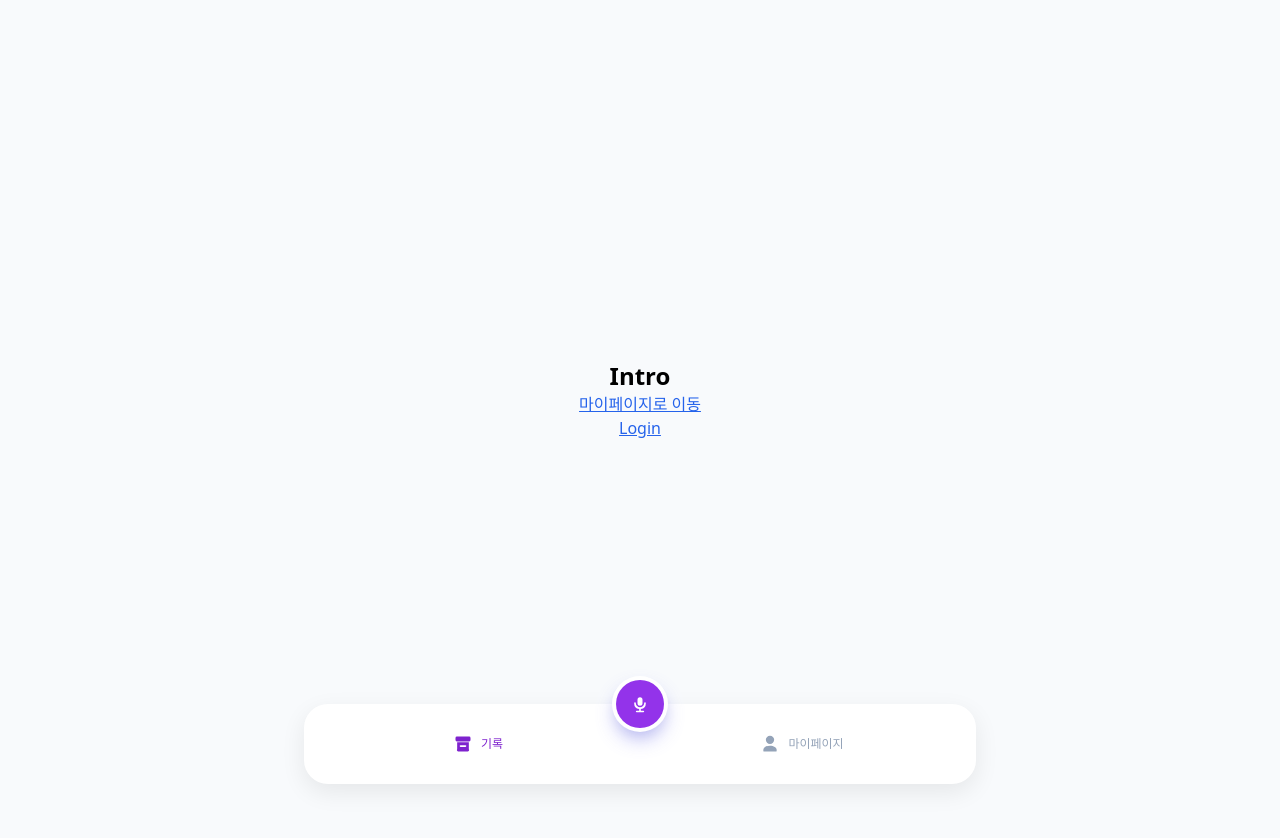
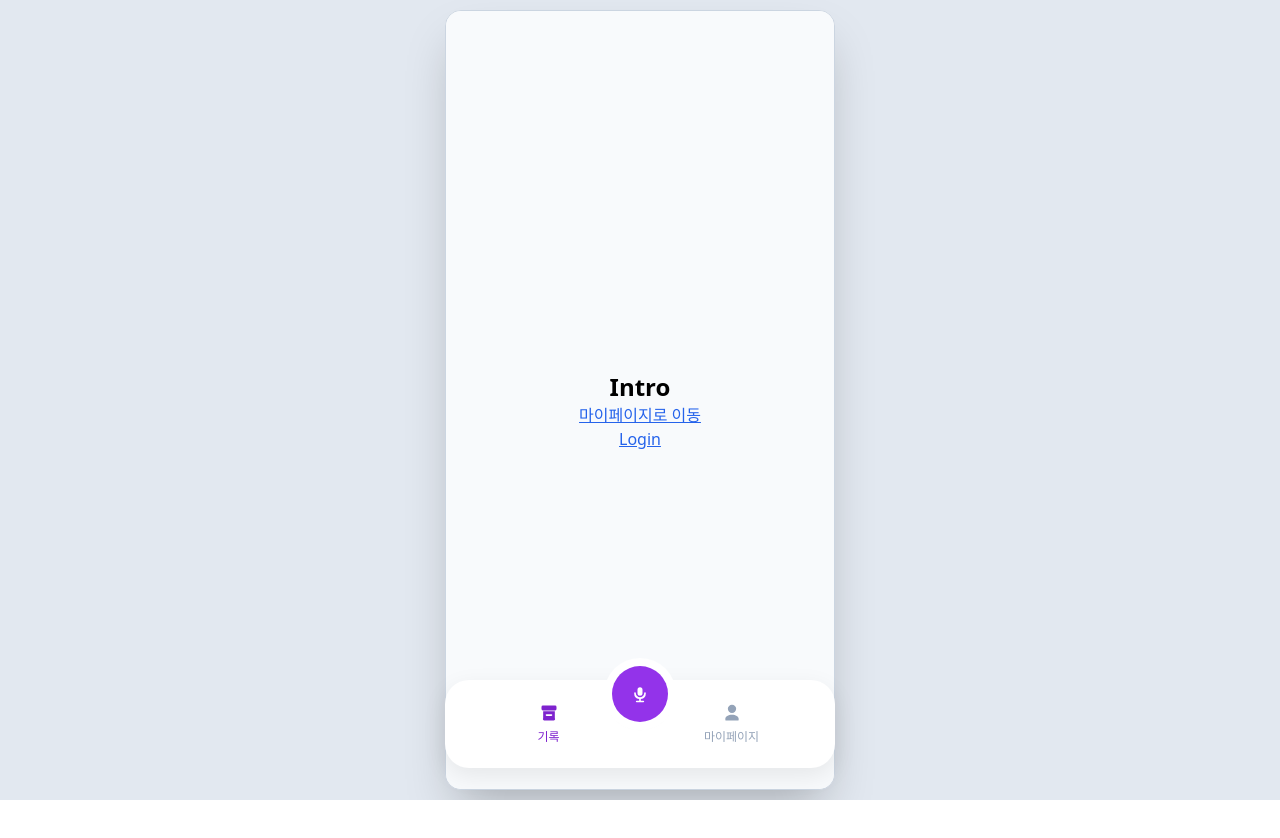
Before and after one commit to taeranlee/maumii, a React (Vite) app: page / in a window 1280 px wide. Shown: the top 838 px of the page. After the commit the page ends 800 px from the top, so only its background shows below. Built offline with nearby package versions, Linux system fonts and the light colour scheme.

Commit message:
feat:navigation width 변경

```diff
--- a/src/App.jsx
+++ b/src/App.jsx
@@ -5,6 +5,7 @@ import Login from "./pages/Login.jsx";
 import Register from "./pages/Register.jsx";
 import Mypage from "./pages/Mypage.jsx";
 import Navigation from "./components/Navigation.jsx";
+import Layout from "./components/Layout.jsx";
 
 export default function App() {
   const location = useLocation();
@@ -26,10 +27,14 @@ export default function App() {
   const hideNav = ["/login", "/register"].includes(location.pathname); // 로그인/회원가입에서 숨김
 
   return (
-    <div className="min-h-screen bg-slate-50 pb-24">
+    <Layout>
+      <div className="min-h-screen bg-slate-50 pb-[calc(88px+env(safe-area-inset-bottom))]">
         <Routes>
           <Route path="/" element={<Intro />} />
-        <Route path="/record" element={<div className="p-6">녹음 페이지</div>} />
+          <Route
+            path="/record"
+            element={<div className="p-6">녹음 페이지</div>}
+          />
           <Route path="/mypage" element={<Mypage />} />
           <Route path="/login" element={<Login />} />
           <Route path="/register" element={<Register />} />
@@ -37,7 +42,7 @@ export default function App() {
         </Routes>
 
         {!hideNav && (
-        <div className="fixed inset-x-0 bottom-4 px-4">
+          <div className="absolute inset-x-4 bottom-4">
             <Navigation
               active={active}
               onChange={(key) => navigate(keyToPath[key])}
@@ -45,5 +50,6 @@ export default function App() {
           </div>
         )}
       </div>
+    </Layout>
   );
 }
--- a/src/components/Layout.jsx
+++ b/src/components/Layout.jsx
@@ -5,7 +5,7 @@ export default function Layout({ children }) {
       {/* 모바일: 전체 화면 / 데스크톱: 390px 프레임 */}
       <div
         className="
-          fixed inset-0 w-full h-[100svh] bg-white
+          fixed inset-0 w-full h-[100svh] bg-white relative
           flex flex-col overflow-hidden
           md:static md:h-[780px] md:max-w-[390px]
           md:rounded-2xl md:shadow-2xl md:border md:border-slate-300
--- a/src/components/Navigation.jsx
+++ b/src/components/Navigation.jsx
@@ -1,15 +1,5 @@
-// export default function Navigation() {
-//   return (
-//     <nav className="h-14 shrink-0 bg-white border-t flex items-center justify-around">
-//       <button className="text-blue-600 text-sm">홈</button>
-//       <button className="text-slate-500 text-sm">검색</button>
-//       <button className="text-slate-500 text-sm">마이</button>
-//     </nav>
-//   );
-// }
-
-// BottomNav.jsx
 import { useMemo } from "react";
+import Layout from "./Layout";
 
 /** 사용법
  * <BottomNav active="mic" onChange={(key) => setActive(key)} />
@@ -20,22 +10,20 @@ export default function Navigation({ active = "mic", onChange }) {
 
   // 공통 스타일
   const tabBase =
-    "flex h-14 flex-1 items-center justify-center gap-2 rounded-2xl transition";
+    "flex flex-col h-16 flex-1 items-center justify-center gap-1.5 rounded-2xl transition";
   const labelBase = "text-xs font-medium";
 
   // 색상(활성/비활성)
   const tone = useMemo(
     () => ({
-      icon: (k) =>
-        is(k) ? "text-purple-700" : "text-slate-400",
-      text: (k) =>
-        is(k) ? "text-purple-700" : "text-slate-400",
+      icon: (k) => (is(k) ? "text-purple-700" : "text-slate-400"),
+      text: (k) => (is(k) ? "text-purple-700" : "text-slate-400"),
     }),
     [active]
   );
 
   return (
-    <div className="relative mx-auto w-full max-w-2xl">
+    <div className="absolute left-1/2 bottom-4 -translate-x-1/2 w-[calc(100%-32px)] max-w-[390px]">
       {/* 배경 바 */}
       <div className="relative z-0 flex items-center justify-between rounded-3xl bg-white p-3 shadow-[0_8px_24px_rgba(0,0,0,0.08)]">
         {/* 왼쪽 탭: 기록 */}
@@ -57,22 +45,24 @@ export default function Navigation({ active = "mic", onChange }) {
           aria-current={is("mypage") ? "page" : undefined}
         >
           <UserIcon className={`h-5 w-5 ${tone.icon("mypage")}`} />
-          <span className={`${labelBase} ${tone.text("mypage")}`}>마이페이지</span>
+          <span className={`${labelBase} ${tone.text("mypage")}`}>
+            마이페이지
+          </span>
         </button>
       </div>
 
       {/* 상단 볼록-노치(배경) */}
       <div
         aria-hidden
-        className="absolute left-1/2 top-0 z-10 h-10 w-10 -translate-x-1/2 -translate-y-1/2 rounded-full bg-white shadow-[0_6px_18px_rgba(0,0,0,0.12)]"
+        className="absolute left-1/2 top-0 z-10 h-10 w-10 -translate-x-1/2 -translate-y-1/4 rounded-full bg-white shadow-[0_6px_18px_rgba(0,0,0,0.12)]"
       />
 
       {/* 가운데 플로팅 마이크 버튼 */}
       <button
         type="button"
         onClick={() => onChange?.("mic")}
-        className={`group absolute left-1/2 top-0 z-20 grid h-12 w-12 -translate-x-1/2 -translate-y-1/2 place-items-center rounded-full
-          bg-purple-600 shadow-[0_10px_20px_rgba(99,102,241,0.45)] ring-4 ring-white transition
+        className={`group absolute left-1/2 top-0 z-20 grid h-14 w-14 -translate-x-1/2 -translate-y-1/4 place-items-center rounded-full
+          bg-purple-600 ring-8 ring-white transition
           hover:scale-105 active:scale-95
           ${is("mic") ? "" : ""}`}
         aria-current={is("mic") ? "page" : undefined}
@@ -86,21 +76,36 @@ export default function Navigation({ active = "mic", onChange }) {
 /* --- 간단 SVG 아이콘 (의존성 없이 사용) --- */
 function ArchiveIcon({ className = "" }) {
   return (
-    <svg viewBox="0 0 24 24" className={className} fill="currentColor" aria-hidden>
+    <svg
+      viewBox="0 0 24 24"
+      className={className}
+      fill="currentColor"
+      aria-hidden
+    >
       <path d="M3 4.75A1.75 1.75 0 0 1 4.75 3h14.5A1.75 1.75 0 0 1 21 4.75v2.5A1.75 1.75 0 0 1 19.25 9H4.75A1.75 1.75 0 0 1 3 7.25v-2.5Zm2 .25h14v2H5v-2Zm0 5h14v8.25A1.75 1.75 0 0 1 17.25 21H6.75A1.75 1.75 0 0 1 5 18.25V10Zm4 3.5a1 1 0 1 0 0 2h6a1 1 0 1 0 0-2H9Z" />
     </svg>
   );
 }
 function MicIcon({ className = "" }) {
   return (
-    <svg viewBox="0 0 24 24" className={className} fill="currentColor" aria-hidden>
+    <svg
+      viewBox="0 0 24 24"
+      className={className}
+      fill="currentColor"
+      aria-hidden
+    >
       <path d="M12 14a3 3 0 0 0 3-3V7a3 3 0 1 0-6 0v4a3 3 0 0 0 3 3Zm5-3a5 5 0 1 1-10 0 1 1 0 1 0-2 0 7 7 0 0 0 6 6.92V20H8a1 1 0 1 0 0 2h8a1 1 0 1 0 0-2h-3v-2.08A7 7 0 0 0 19 11a1 1 0 1 0-2 0Z" />
     </svg>
   );
 }
 function UserIcon({ className = "" }) {
   return (
-    <svg viewBox="0 0 24 24" className={className} fill="currentColor" aria-hidden>
+    <svg
+      viewBox="0 0 24 24"
+      className={className}
+      fill="currentColor"
+      aria-hidden
+    >
       <path d="M12 12a5 5 0 1 0-5-5 5 5 0 0 0 5 5Zm0 2c-4.42 0-8 2.24-8 5v1a1 1 0 0 0 1 1h14a1 1 0 0 0 1-1v-1c0-2.76-3.58-5-8-5Z" />
     </svg>
   );
```
Lines whose indentation alone changed are shown as unchanged.
